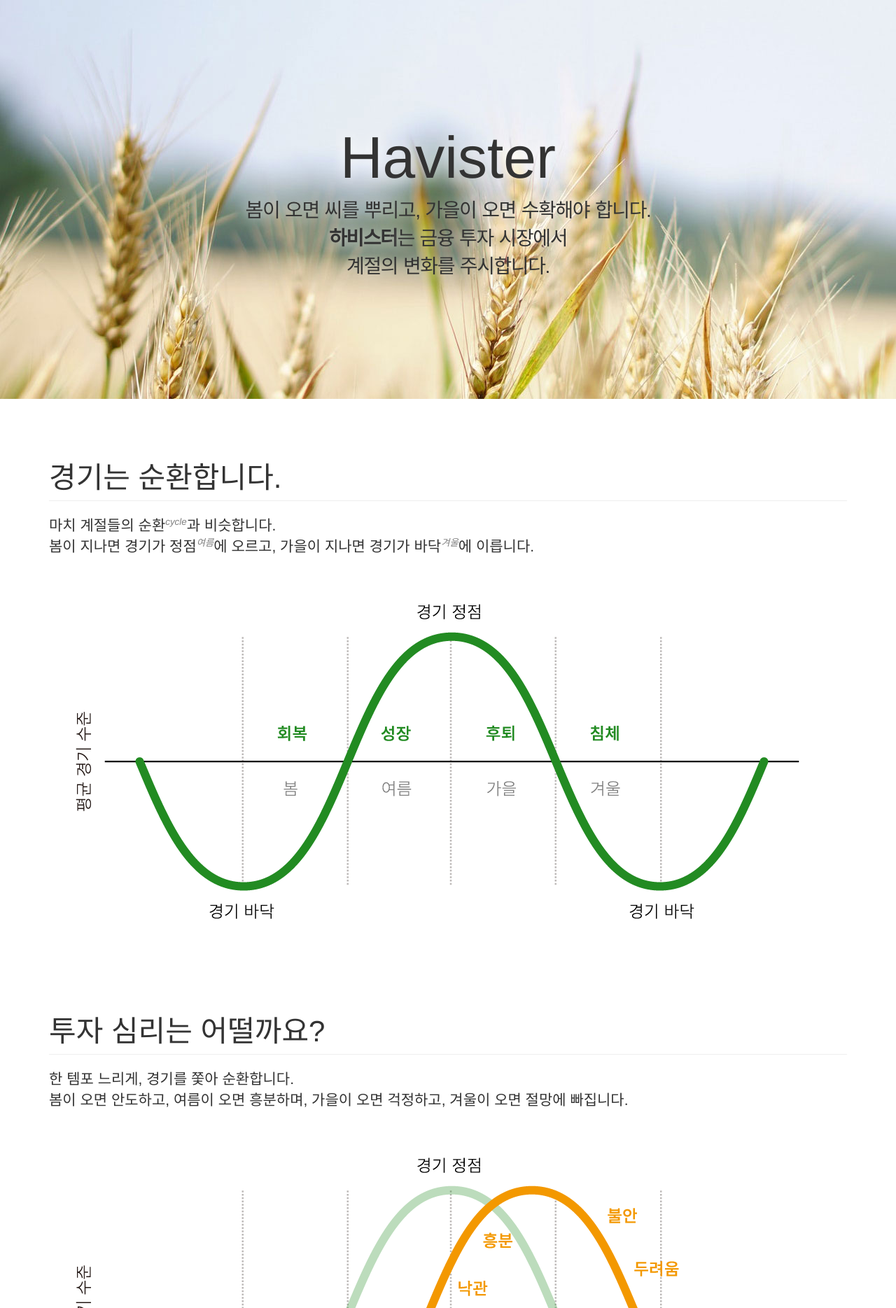
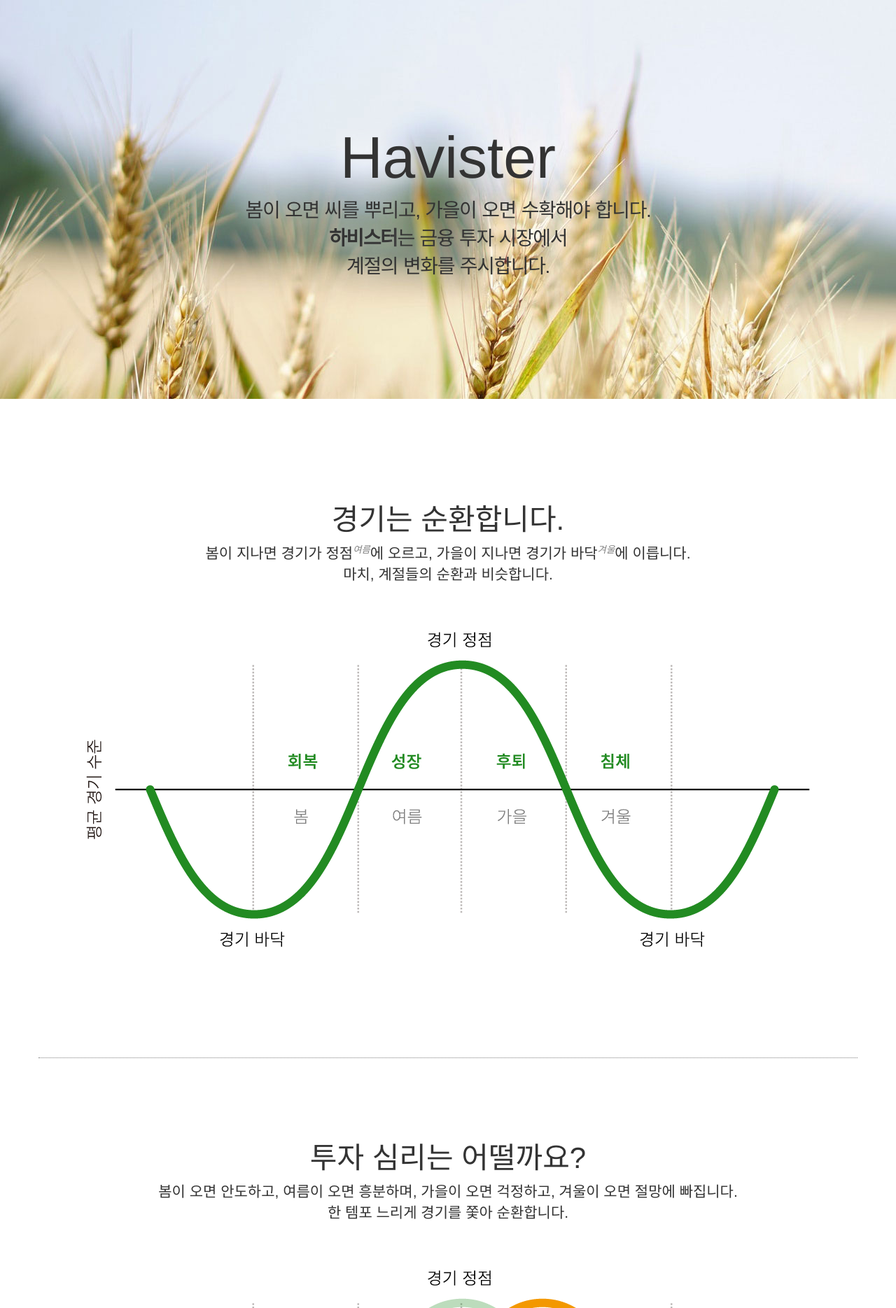
Before and after one commit to havister/havister, a Django app: page / in a window 1280 px wide. Shown: the part 51-1920 px from the top of the page at 70% size. Run offline with Django 3.2, Linux system fonts and the light colour scheme; some libraries are stand-ins or nearby versions.

Commit message:
updated index:home

```diff
--- a/index/models.py
+++ b/index/models.py
@@ -8,6 +8,7 @@ class Item(models.Model):
     code = models.CharField(max_length=10, primary_key=True)
     name = models.CharField(max_length=50)
     slug = models.SlugField(max_length=50, unique=True)
+    country = models.CharField(max_length=50)
     market = models.BooleanField(default=False)
     future = models.BooleanField(default=False)
     option = models.BooleanField(default=False)
--- a/index/templates/index/home.html
+++ b/index/templates/index/home.html
@@ -17,12 +17,12 @@
       <div class="alert alert-info" role="alert">
         <strong>지수 선정 원칙!</strong> &nbsp;
         시장 이해를 위한 종합 지수, 선물 옵션과 같은 파생상품과 ETF 등의 펀드상품에서 기초 자산으로 운용되는 지수들을 선정하였습니다.
-        <br>하비스터만의 특별한 차트와 통계를 통해 시장의 특성을 보다 깊이 이해하고, 지수 기반 상품들의 투자 전략을 수립하고 검증해 보세요.
       </div>
         {% if item_list %}
           <table class="table table-hover">
           <thead>
             <tr>
+              <th>국가</th>
               <th>지수</th>
               <th>시장</th>
               <th>선물</th>
@@ -33,6 +33,7 @@
           <tbody>
           {% for item in item_list %}
             <tr>
+              <td>{{ item.country }}</td>
               <td><a href="/index/{{ item.slug }}/">{{ item.name }}</a></td>
               <td>{% if item.market %}종합{% endif %}</td>
               <td>{% if item.future %}운용{% endif %}</td>
--- a/static/css/base.css
+++ b/static/css/base.css
@@ -11,8 +11,17 @@ sup {
 }
 
 .section {
-    margin-top: 0;
-    margin-bottom: 50px;
+    padding-top: 50px;
+    padding-bottom: 50px;
+}
+
+.section-big {
+    padding-top: 100px;
+    padding-bottom: 100px;
+}
+
+.section:first-child {
+    padding-top: 0;
 }
 
 .jumbotron {
@@ -26,19 +35,13 @@ sup {
 .jumbotron > .container {
     display: table-cell;
     vertical-align: middle;
-    text-shadow: 1px 1px 20px white;
+    text-shadow: 1px 1px 30px white;
 }
 
 .jumbotron > .container > h4 {
     line-height: 1.428571429;
     letter-spacing: -.05em;
     word-spacing: 0.05em;
-}
-
-.section > .image {
-    margin-right: -15px;
-    margin-bottom: 0;
-    margin-left: -15px;
 }
 
 .section > .image > img {
@@ -76,3 +79,11 @@ sup {
     font-size: 50%;
     font-weight: 100;
 }
+
+.border-top {
+    border-top: 1px dotted #808080;
+}
+
+.border-bottom {
+    border-bottom: 1px dotted #808080;
+}
--- a/templates/home.html
+++ b/templates/home.html
@@ -12,7 +12,7 @@
 
 {% block content %}
     <!-- Content -->
-    <div class="section jumbotron">
+    <div class="jumbotron">
       <div class="container text-center">
         <h1>Havister</h1>
         <h4>봄이 오면 씨를 뿌리고, 가을이 오면 수확해야 합니다.
@@ -21,25 +21,28 @@
       </div>
     </div>
 
-    <div class="section container">
-      <h2 class="page-header">경기는 순환합니다.</h2>
-      <p class="lead">마치 계절들의 순환<sup><small>cycle</small></sup>과 비슷합니다.
-        <br>봄이 지나면 경기가 정점<sup><small>여름</small></sup>에 오르고,
-        가을이 지나면 경기가 바닥<sup><small>겨울</small></sup>에 이릅니다.</p>
-      <p class="image"><img src="{% static 'images/the-business-cycle.png' %}" alt="The Business Cycle Image"></p>
+    <div class="section-big container text-center">
+      <h2>경기는 순환합니다.</h2>
+      <p class="lead">
+        봄이 지나면 경기가 정점<sup><small>여름</small></sup>에 오르고,
+        가을이 지나면 경기가 바닥<sup><small>겨울</small></sup>에 이릅니다.<br>
+        마치, 계절들의 순환과 비슷합니다.</p>
+      <p><img src="{% static 'images/the-business-cycle.png' %}" alt="The Business Cycle Image"></p>
     </div>
 
-    <div class="section container">
-      <h2 class="page-header">투자 심리는 어떨까요?</h2>
-      <p class="lead">한 템포 느리게, 경기를 쫓아 순환합니다.
-        <br>봄이 오면 안도하고, 여름이 오면 흥분하며, 가을이 오면 걱정하고, 겨울이 오면 절망에 빠집니다.</p>
-      <p class="image"><img src="{% static 'images/investor-sentiment.png' %}" alt="Investor Sentiment Image"></p>
+    <div class="section-big container border-top text-center">
+      <h2>투자 심리는 어떨까요?</h2>
+      <p class="lead">
+        봄이 오면 안도하고, 여름이 오면 흥분하며, 가을이 오면 걱정하고, 겨울이 오면 절망에 빠집니다.<br>
+        한 템포 느리게 경기를 쫓아 순환합니다.</p>
+      <p><img src="{% static 'images/investor-sentiment.png' %}" alt="Investor Sentiment Image"></p>
     </div>
 
-    <div class="section container">
-      <h2 class="page-header">언제 씨를 뿌려야 할까요?</h2>
-      <p class="lead">여름에 고민하다 가을에 씨를 뿌리지 마세요. 곧 후회하게 될지 모릅니다.
-        <br>마치 농부처럼, 겨울에 준비하고 봄에 씨를 뿌리세요. 그러면 가을에 수확할 수 있습니다.</p>
-      <p class="image"><img src="{% static 'images/timing-for-investment.png' %}" alt="Timing for Investment Image"></p>
+    <div class="section-big container border-top text-center">
+      <h2>언제 씨를 뿌려야 할까요?</h2>
+      <p class="lead">
+        겨울에 준비하고 봄에 씨를 뿌리세요. 그러면 가을에 수확할 수 있습니다.<br>
+        여름에 고민하다 가을에 씨를 뿌리지 마세요.</p>
+      <p><img src="{% static 'images/timing-for-investment.png' %}" alt="Timing for Investment Image"></p>
     </div>
 {% endblock content %}
```
Also changed, not shown: index/migrations/0002_item_country.py (added), index/migrations/0003_auto_20171223_1843.py (added).
